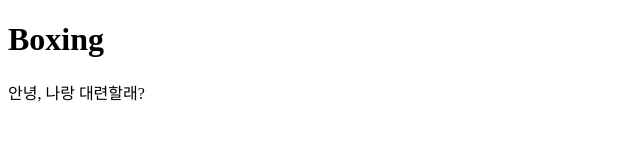
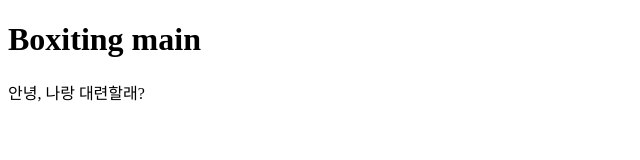
Before and after one commit to minocity/mino, a plain HTML site: page index.html in a window 1280 px wide. Shown: the whole page, without its empty margins (0-640 px from the left). Drawn offline with Linux system fonts and the light colour scheme.

Commit message:
메인페이지 생성

```diff
--- a/index.html
+++ b/index.html
@@ -7,7 +7,7 @@
     <title>Document</title>
 </head>
 <body>
-    <h1>Boxing</h1>
+    <h1>Boxiting main</h1>
     <div>안녕, 나랑 대련할래?</div>
 </body>
 </html>
```
